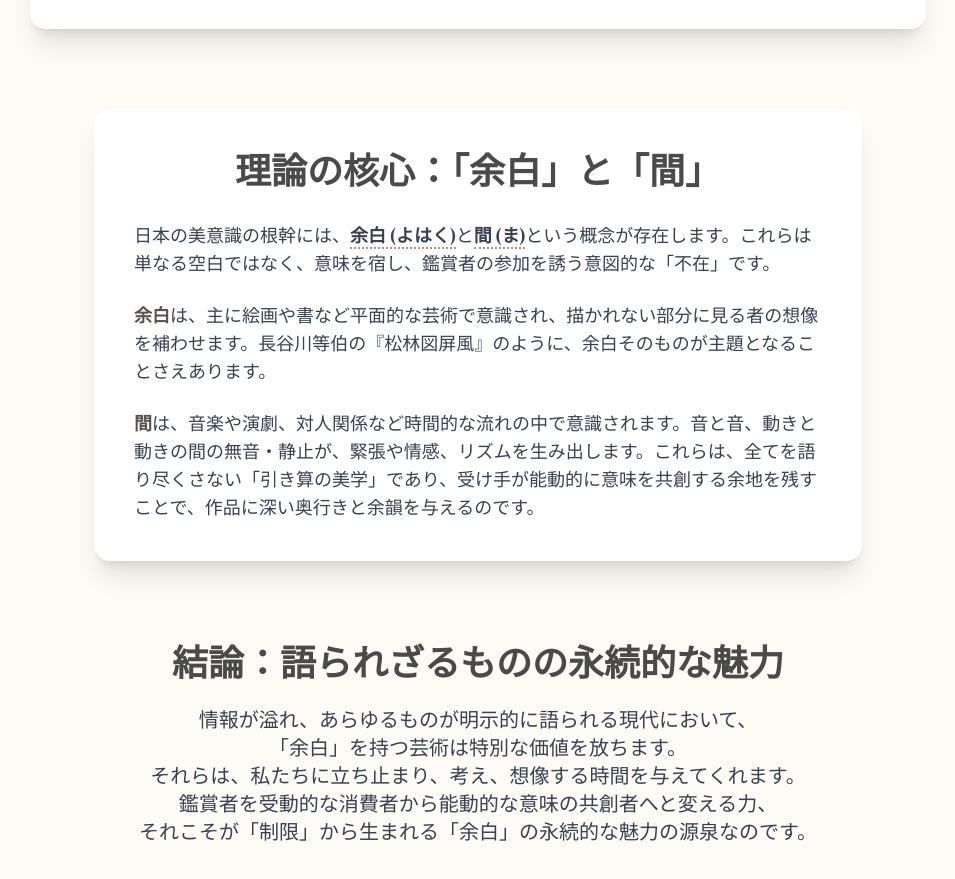
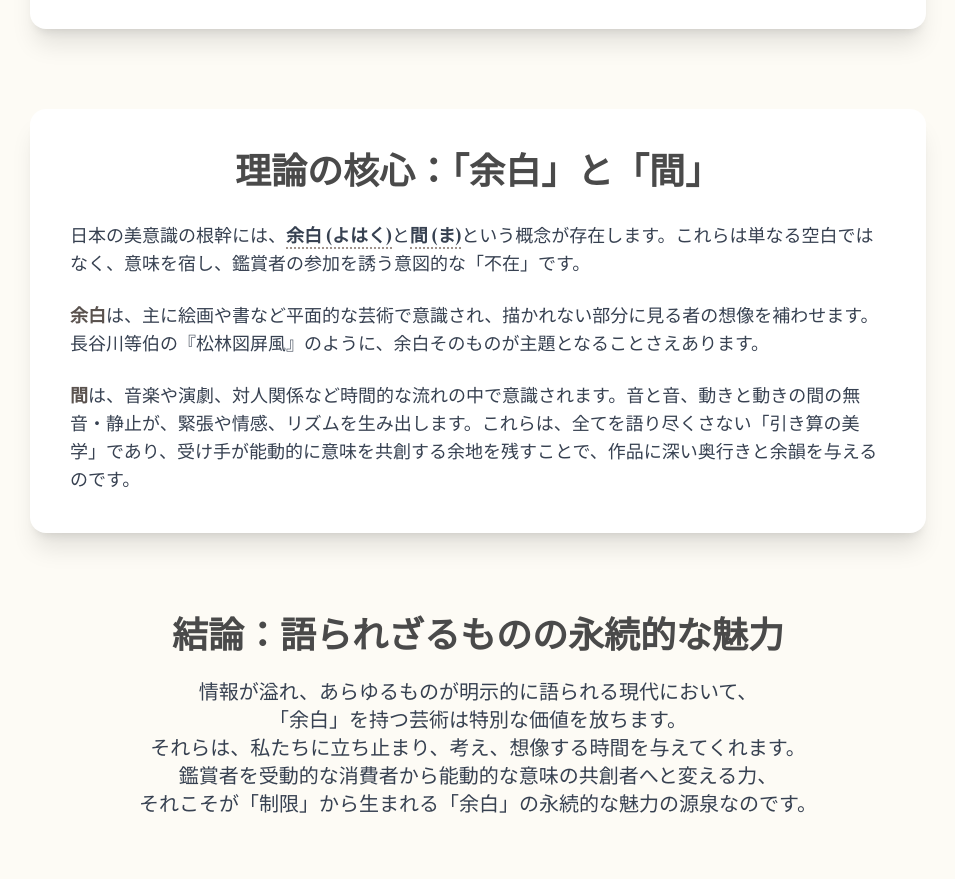
Before and after one commit to Hiroshift/yohaku-interactive-report, a plain HTML site: page index.html in a window 1280 px wide. Shown: the part 2185-3064 px from the top of the page, without its empty margins (162-1117 px from the left). Drawn offline with nearby package versions, Linux system fonts and the light colour scheme.

Commit message:
カードのワイド揃える

```diff
--- a/index.html
+++ b/index.html
@@ -183,7 +183,7 @@
                 </div>
             </section>
 
-            <section id="theory" class="mb-12 sm:mb-16 md:mb-20 max-w-3xl mx-auto bg-white rounded-xl sm:rounded-2xl shadow-xl p-6 sm:p-8 md:p-10 section-reveal">
+            <section id="theory" class="mb-12 sm:mb-16 md:mb-20 max-w-4xl mx-auto bg-white rounded-xl sm:rounded-2xl shadow-xl p-6 sm:p-8 md:p-10 section-reveal">
                 <h2 class="title-font text-2xl sm:text-3xl md:text-4xl font-bold text-center mb-6 sm:mb-8 text-[#4a4a4a]">理論の核心：「余白」と「間」</h2>
                 <div class="space-y-4 sm:space-y-6 text-base sm:text-lg leading-relaxed text-gray-700">
                     <p>日本の美意識の根幹には、<span class="keyword-interactive font-semibold">余白 (よはく)<span class="tooltip">平面的な芸術（絵画、書など）で意識される、意図的に描かれない空間。見る者の想像を促し、作品に深みを与える。</span></span>と<span class="keyword-interactive font-semibold">間 (ま)<span class="tooltip">時間的・空間的な流れ（音楽、演劇、建築、対人関係など）の中で意識される、要素間の「あわい」。リズム、緊張、情感を生み出す。</span></span>という概念が存在します。これらは単なる空白ではなく、意味を宿し、鑑賞者の参加を誘う意図的な「不在」です。</p>
```
